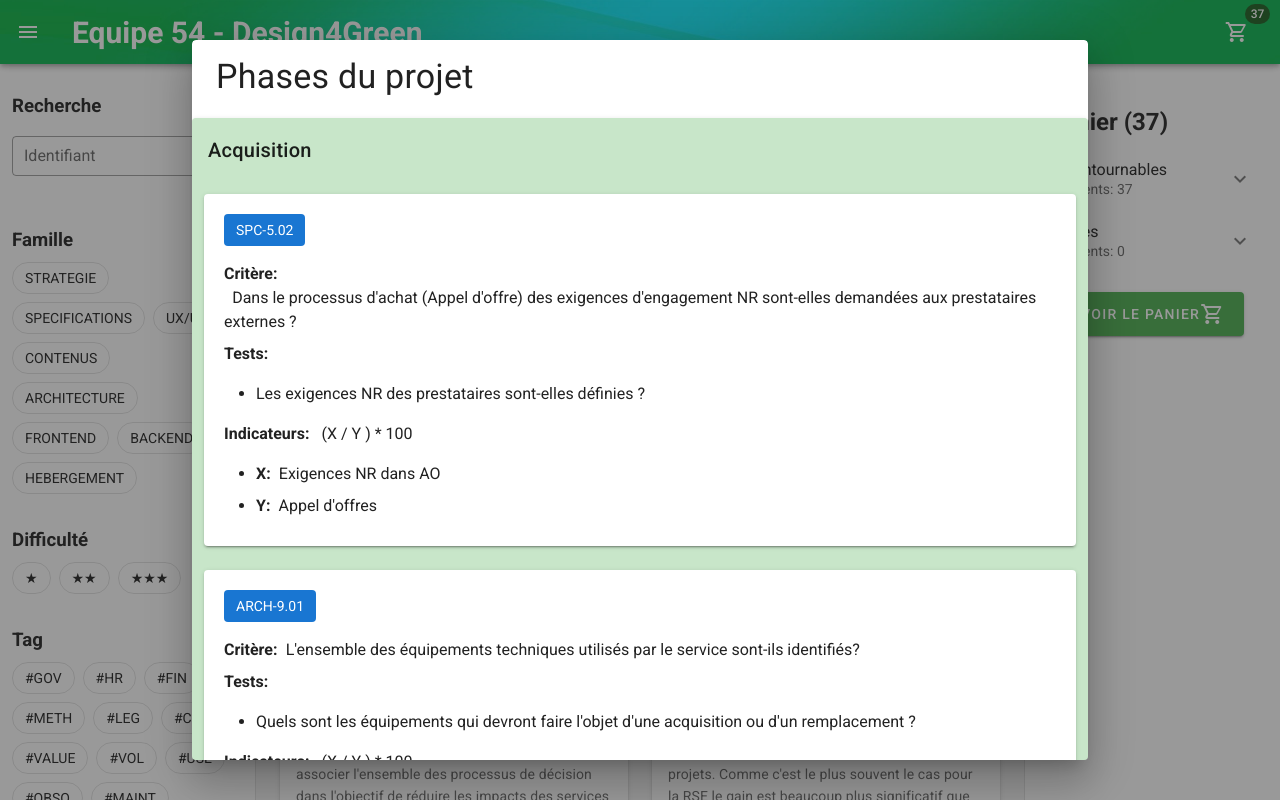
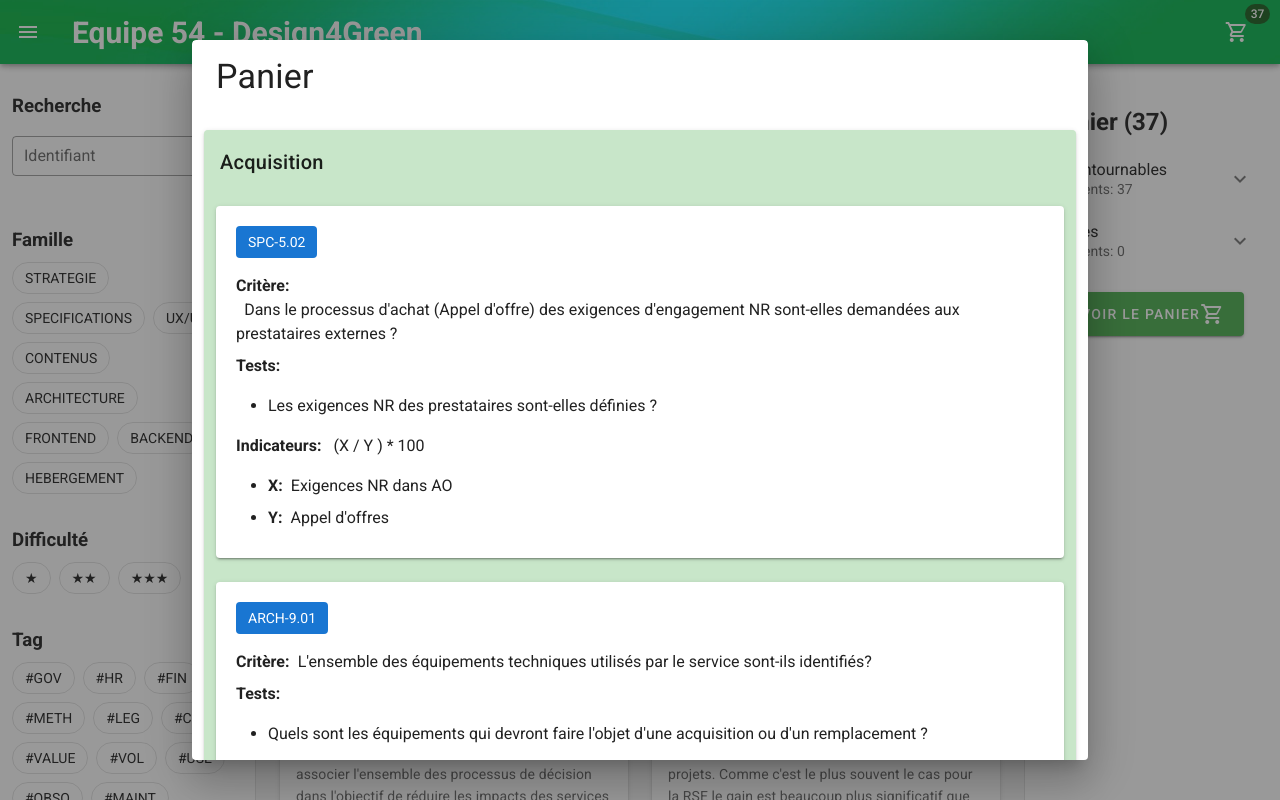
Before and after one commit to ewannpv/DesAnes4Green, a Vue app: page / in a window 1280 px wide. Both pictures are taken after a click on the button "VOIR LE PANIER". Shown: the top 800 px of the page. Built offline with nearby package versions, Linux system fonts and the light colour scheme.

Commit message:
Fixed small bug on cart  display

```diff
--- a/src/components/DialogCart.vue
+++ b/src/components/DialogCart.vue
@@ -2,8 +2,9 @@
   <v-dialog :value="dialogCart" @click:outside="closeDialog()" max-width="70%">
     <v-card>
       <v-card-title>
-        <span class="text-h4">Phases du projet</span>
+        <span class="text-h4">Panier</span>
       </v-card-title>
+      <v-col cols="12">
         <v-row>
           <v-col v-for="item in itemList" :key="item[0]" class="" cols="12" sm="12">
             <v-card color="green lighten-4 mt-3">
@@ -43,6 +44,7 @@
             </v-card>
           </v-col>
         </v-row>
+      </v-col>
       <v-card-actions>
         <v-spacer></v-spacer>
         <v-btn text color="green darken-2" @click="closeDialog()">Fermer</v-btn>
```
Lines whose indentation alone changed are shown as unchanged.
